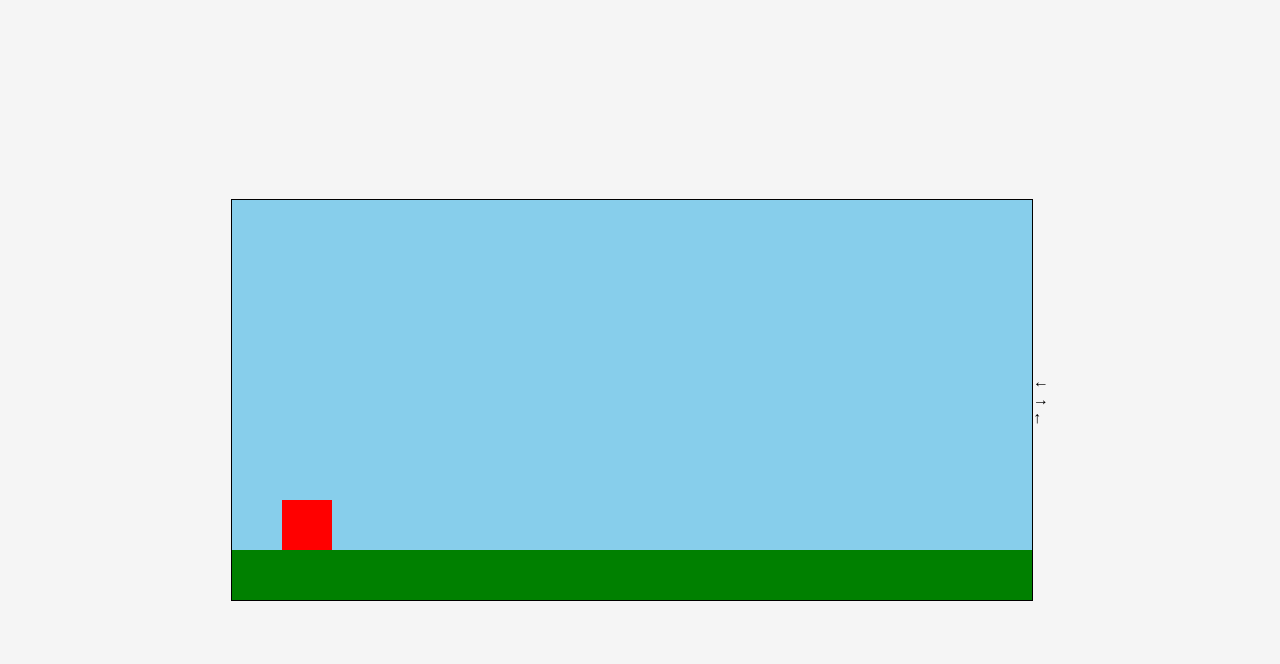
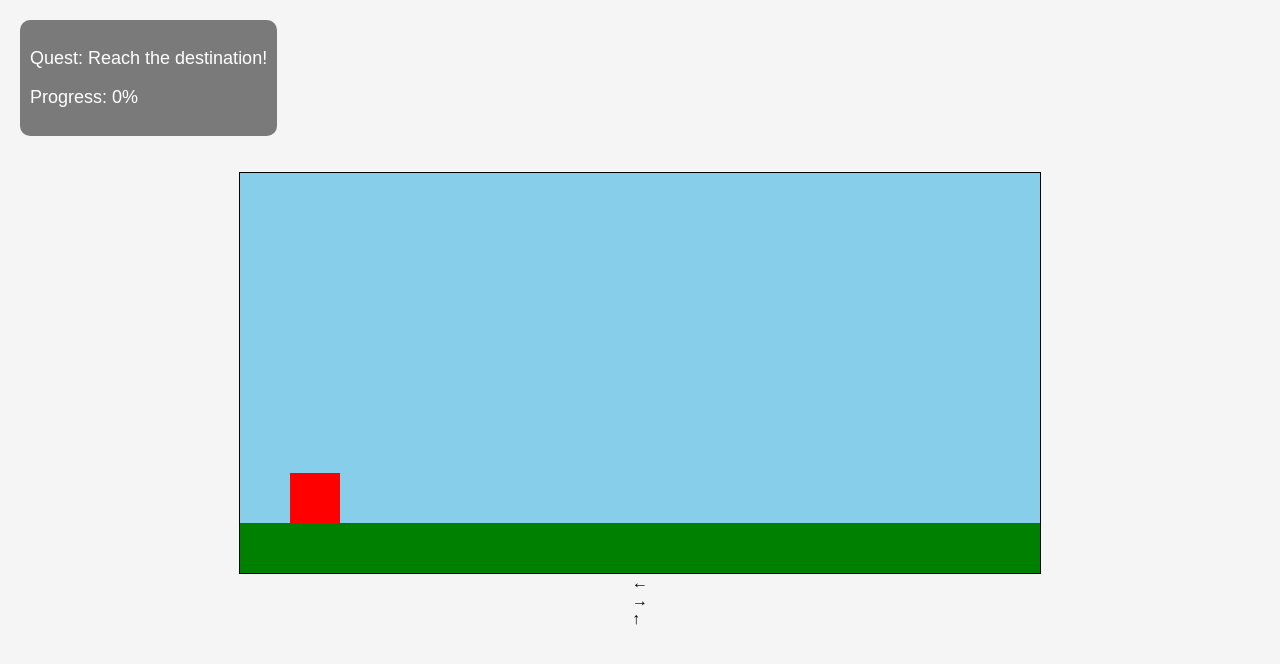
Before and after one commit to Paaxy/Adventure-Quest-Game, a plain HTML site: page index.html in a window 1280 px wide. Drawn offline with Linux system fonts and the light colour scheme.

Commit message:
Update index.html

```diff
--- a/index.html
+++ b/index.html
@@ -3,7 +3,7 @@
 <head>
     <meta charset="UTF-8">
     <meta name="viewport" content="width=device-width, initial-scale=1.0">
-    <title>2D Adventure Game</title>
+    <title>2D Adventure Game with Quests</title>
     <style>
         body {
             margin: 0;
@@ -13,12 +13,26 @@
             display: flex;
             justify-content: center;
             align-items: center;
+            flex-direction: column;
             height: 100vh;
         }
 
         canvas {
             background-color: #87ceeb;
             border: 1px solid #000;
+        }
+
+        /* Quest UI */
+        #questUI {
+            position: fixed;
+            top: 20px;
+            left: 20px;
+            color: white;
+            background-color: rgba(0, 0, 0, 0.5);
+            padding: 10px;
+            font-size: 18px;
+            font-family: Arial, sans-serif;
+            border-radius: 10px;
         }
 
         /* Mobile controls (visible when needed) */
@@ -48,6 +62,11 @@
     </style>
 </head>
 <body>
+    <div id="questUI">
+        <p id="questText">Quest: Reach the destination!</p>
+        <p id="questProgress">Progress: 0%</p>
+    </div>
+
     <canvas id="gameCanvas"></canvas>
 
     <!-- Mobile controls -->
```
